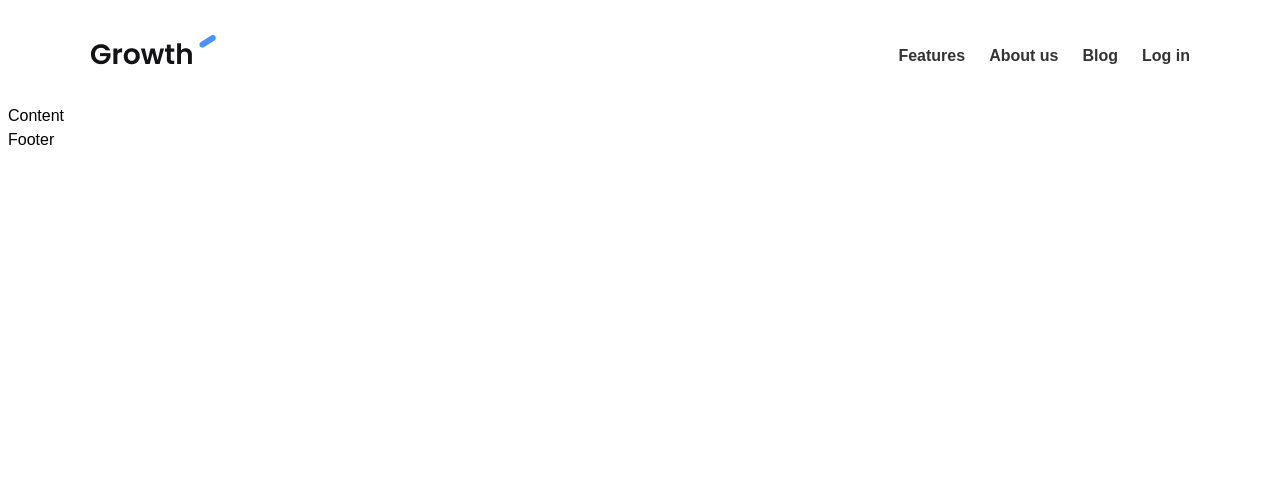
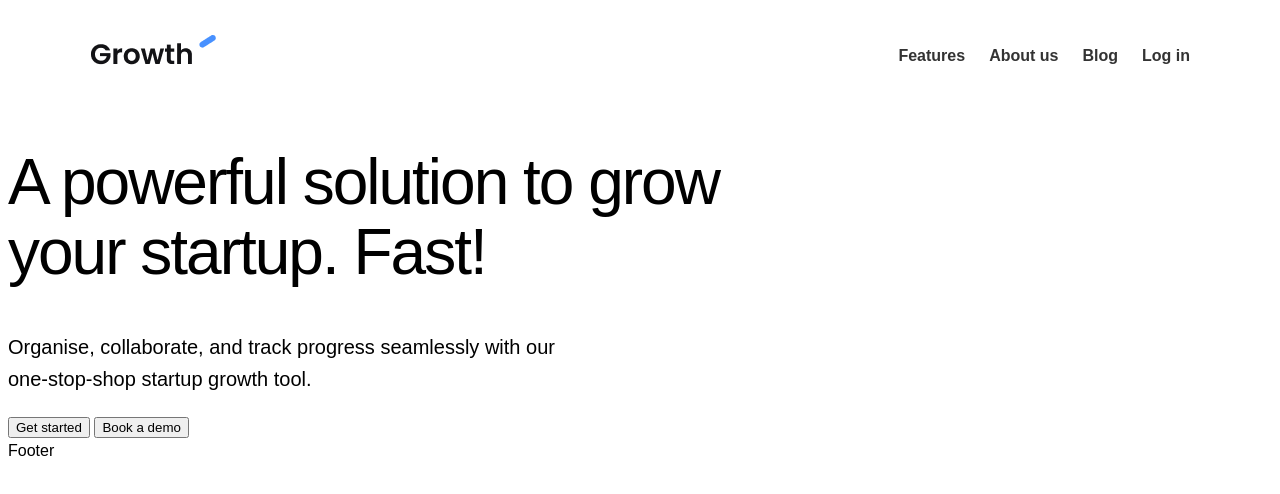
Before and after one commit to Toannvph54471/lap1toannvph54471, a plain HTML site: page ASM/index.html in a window 1280 px wide. Drawn offline with Linux system fonts and the light colour scheme.

Commit message:
add title

```diff
--- a/ASM/index.html
+++ b/ASM/index.html
@@ -22,7 +22,14 @@
 
     </nav>
 </head>
-    <main>Content</main>
+    <main>
+        <h1 class="title">A powerful solution to grow your startup. Fast!</h1>
+        <p class="para">Organise, collaborate, and track progress seamlessly with our one-stop-shop startup growth tool.</p>
+        <div>
+            <button>Get started</button>
+            <button>Book a demo</button>
+        </div>
+    </main>
     <footer>Footer</footer>
 
 </body>
--- a/ASM/style.css
+++ b/ASM/style.css
@@ -35,3 +35,19 @@ a {
     display: flex;
     gap:24px;
 }
+.title{
+    width: 824px;
+    font-size: 64px;
+    font-weight: 500;
+    font-style: normal;
+    line-height: 110%;
+    letter-spacing: -2px;
+
+}
+.para{
+    font-size: 20px;
+    font-weight: 400;
+    font-style: normal;
+    line-height: 160%;
+    width: 555px;
+}
```
